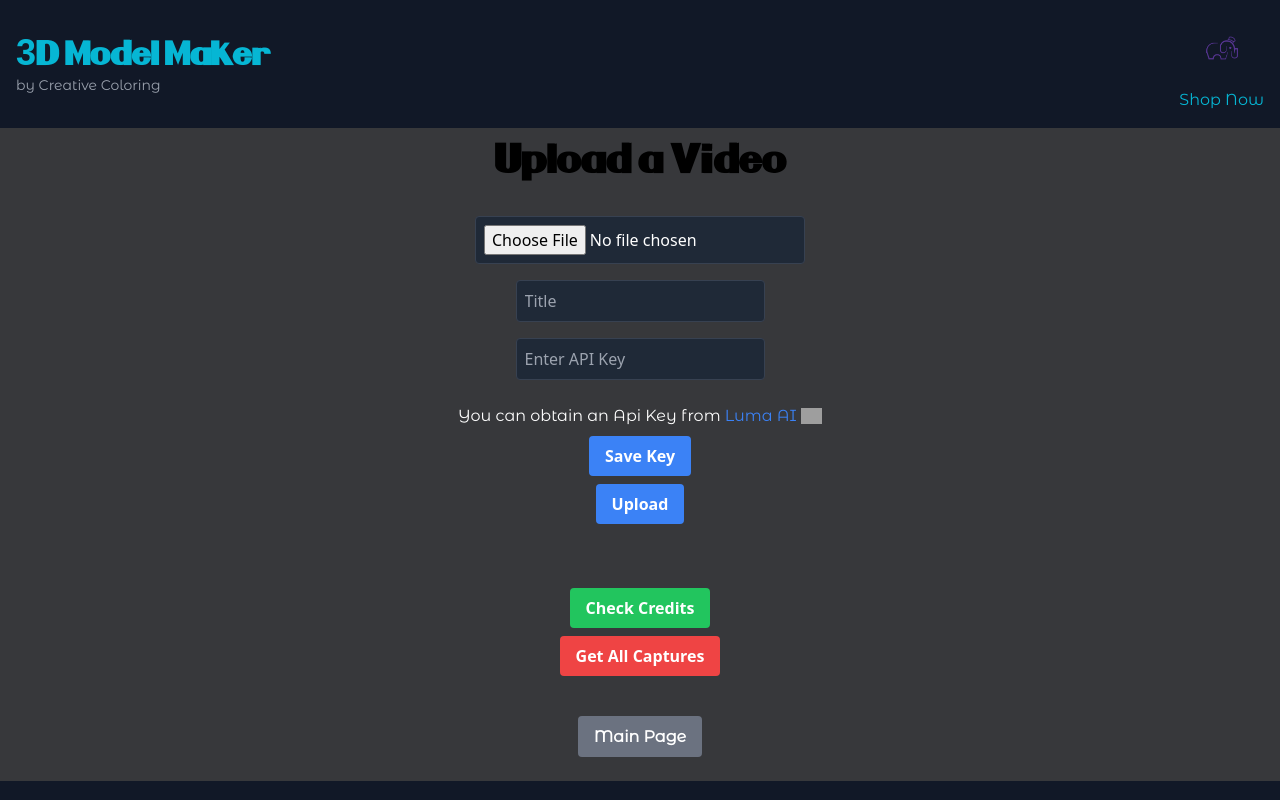
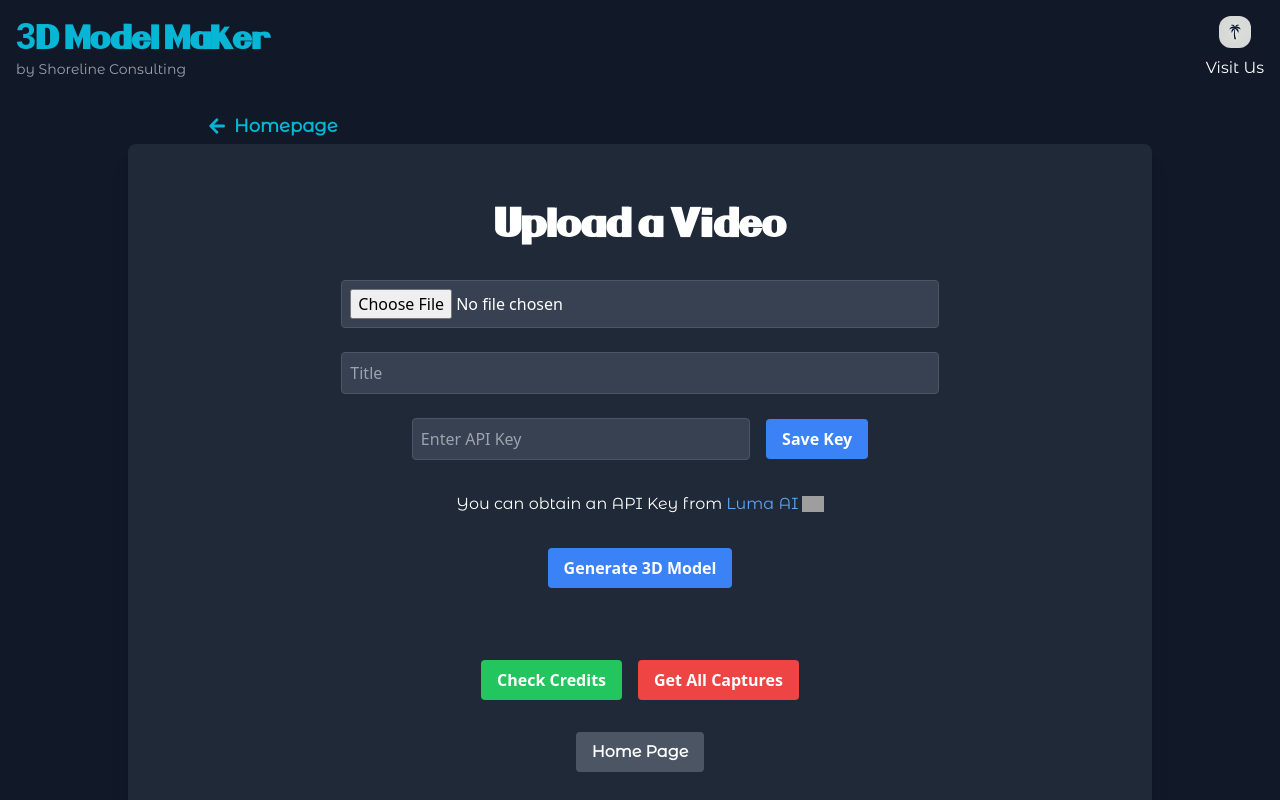
Before and after one commit to ryanhood10/AI3DModelMaker, a React (Create React App) app in the folder frontend/: page /another in a window 1280 px wide. Shown: the top 800 px of the page. Built offline with nearby package versions, Linux system fonts and the light colour scheme; grey boxes are pictures that could not be loaded.

Commit message:
styled frontend forms and added better error handling on backend

```diff
--- a/frontend/src/components/AnotherPage.jsx
+++ b/frontend/src/components/AnotherPage.jsx
@@ -1,7 +1,7 @@
 import React, { useState, useEffect } from 'react';
 import axios from 'axios';
-import { Link } from 'react-router-dom';
-import LumaLogo from '../assets/LumaAILogo.png'
+import {  FaArrowLeft } from 'react-icons/fa'; // Importing relevant icons
+import { Link } from 'react-router-dom';import LumaLogo from '../assets/LumaAILogo.png'
 
 function AnotherPage() {
   const [file, setFile] = useState(null);
@@ -191,34 +191,47 @@ function AnotherPage() {
   const paginate = (pageNumber) => setCurrentPage(pageNumber);
 
   return (
-    <div className="container mx-auto p-4">
-      <h1 className="text-4xl font-bold mb-8 text-center">Upload a Video</h1>
-      <div className="flex flex-col items-center">
-        <input type="file" onChange={handleFileChange} className="mb-4 p-2 border border-gray-700 rounded bg-gray-800 text-white" />
+    <div className="bg-gray-900 min-h-screen py-12 relative">
+        {/* Homepage Link with Arrow */}
+        <Link
+        to="/"
+        className="absolute top-4 left-52 flex items-center text-cyan-500 hover:text-cyan-300 transition duration-300 text-lg font-bold"
+      >
+        <FaArrowLeft className="mr-2" />
+        Homepage
+      </Link>
+      <div className="max-w-5xl mx-auto bg-gray-800 p-8 md:p-16 rounded-lg shadow-xl relative">
+        {/* Header */}
+        <h1 className="text-4xl font-bold mb-8 text-center text-white">Upload a Video</h1>
+
+        {/* Upload Form */}
+        <div className="flex flex-col items-center space-y-6">
+          <input
+            type="file"
+            onChange={handleFileChange}
+            className="w-full md:w-2/3 p-2 border border-gray-600 rounded bg-gray-700 text-white"
+          />
           <input
             type="text"
             placeholder="Title"
             value={title}
             onChange={handleTitleChange}
-          className="mb-4 p-2 border border-gray-700 rounded bg-gray-800 text-white"
+            className="w-full md:w-2/3 p-2 border border-gray-600 rounded bg-gray-700 text-white"
           />
+         <div className="grid grid-cols-4 gap-4 items-center">
   <input
     type="text"
     placeholder="Enter API Key"
     value={apiKey}
     onChange={handleApiKeyChange}
-          className="mb-4 p-2 border border-gray-700 rounded bg-gray-800 text-white"
+    className="col-span-3 w-full p-2 border border-gray-600 rounded bg-gray-700 text-white justify-self-start"
   />
- <p className='flex p-2 text-white items-center'>
-        You can obtain an Api Key from
-        <a href='https://lumalabs.ai/' className='flex text-blue-500 hover:text-blue-700 items-center ml-1'>
-          Luma AI
-          <img className="h-4 ml-1" src={LumaLogo} alt="Luma Logo"/>
-        </a>
-      </p>
+
+  {/* Save/Delete Key Buttons */}
+  <div className="col-span-1  flex justify-end">
     <button
       onClick={() => localStorage.setItem('api_key', apiKey)}
-          className="bg-blue-500 hover:bg-blue-700 text-white font-bold py-2 px-4 rounded mb-2"
+      className="bg-blue-500 hover:bg-blue-600 text-white font-bold py-2 px-4 rounded"
     >
       {localStorage.getItem('api_key') ? 'Change Key' : 'Save Key'}
     </button>
@@ -228,39 +241,61 @@ function AnotherPage() {
           localStorage.removeItem('api_key');
           setApiKey('');
         }}
-            className="bg-red-500 hover:bg-red-700 text-white font-bold py-2 px-4 rounded mb-2"
+        className="bg-red-500 hover:bg-red-600 text-white font-bold py-2 px-4 rounded"
       >
         Delete Key
       </button>
     )}
-        <button onClick={handleUpload} className="bg-blue-500 hover:bg-blue-700 text-white font-bold py-2 px-4 rounded mb-2">
-          Upload
+  </div>
+</div>
+
+
+          <p className="flex p-2 text-white items-center">
+            You can obtain an API Key from
+            <a href="https://lumalabs.ai/" className="text-blue-400 hover:text-blue-600 ml-1 flex items-center">
+              Luma AI
+              <img className="h-4 ml-1" src={LumaLogo} alt="Luma Logo" />
+            </a>
+          </p>
+
+
+
+          {/* Upload Button */}
+          <button onClick={handleUpload} className="bg-blue-500 hover:bg-blue-600 text-white font-bold py-2 px-4 rounded">
+            Generate 3D Model
           </button>
+
           {loading && (
-          <div className="mt-4">
-            <div className="w-full bg-gray-200 rounded-full">
+            <div className="w-full max-w-md mt-4">
+              <div className="w-full bg-gray-700 rounded-full">
                 <div className="bg-blue-500 text-xs font-medium text-blue-100 text-center p-1 leading-none rounded-full" style={{ width: '100%' }}>
                   Uploading...
                 </div>
               </div>
             </div>
           )}
-        <p className="mt-4 text-center">{message}</p>
-        {/* <p className="mt-4 text-center">{status}</p> */}
-        <p className="mt-4 text-center">{credits}</p>
-        <br />
-        <button onClick={checkCredits} className="bg-green-500 hover:bg-green-700 text-white font-bold py-2 px-4 rounded mb-2">
+
+          {/* Status Messages */}
+          <p className="mt-4 text-center text-gray-400">{message}</p>
+          <p className="mt-4 text-center text-gray-400">{credits}</p>
+
+          {/* Check Credits / Get All Captures */}
+          <div className="flex space-x-4 mt-4">
+            <button onClick={checkCredits} className="bg-green-500 hover:bg-green-600 text-white font-bold py-2 px-4 rounded">
               Check Credits
             </button>
-        <button onClick={getAllCaptures} className="bg-red-500 hover:bg-red-700 text-white font-bold py-2 px-4 rounded mb-2">
+            <button onClick={getAllCaptures} className="bg-red-500 hover:bg-red-600 text-white font-bold py-2 px-4 rounded">
               Get All Captures
             </button>
+          </div>
+
+          {/* Captures Display */}
           {captures.length > 0 && (
-          <div className="mt-4 w-full">
-            <h2 className="text-2xl font-bold mb-4 text-center">All Captures</h2>
+            <div className="w-full mt-8">
+              <h2 className="text-2xl font-bold mb-4 text-center text-white">All Captures</h2>
               <div className="grid grid-cols-1 md:grid-cols-2 lg:grid-cols-3 gap-4">
                 {currentCaptures.map((capture, index) => (
-                <div key={index} className="bg-gray-800 p-4 rounded-lg shadow-lg">
+                  <div key={index} className="bg-gray-700 p-4 rounded-lg shadow-lg">
                     <h3 className="text-xl font-bold text-white">{capture.title}</h3>
                     <p className="text-gray-400"><strong>Slug:</strong> {capture.slug}</p>
                     <p className="text-gray-400"><strong>Status:</strong> {capture.status}</p>
@@ -273,7 +308,7 @@ function AnotherPage() {
                         <p className="text-gray-400"><strong>Current Stage:</strong> {capture.latestRun.currentStage}</p>
                       </div>
                     )}
-                  <button onClick={() => downloadCapture(capture.slug)} className="bg-purple-500 hover:bg-purple-700 text-white font-bold py-2 px-4 rounded mt-4">
+                    <button onClick={() => downloadCapture(capture.slug)} className="bg-purple-500 hover:bg-purple-600 text-white font-bold py-2 px-4 rounded mt-4">
                       Download
                     </button>
                   </div>
@@ -284,7 +319,7 @@ function AnotherPage() {
                   <button
                     key={index}
                     onClick={() => paginate(index + 1)}
-                  className={`mx-1 px-3 py-1 rounded ${currentPage === index + 1 ? 'bg-blue-500 text-white' : 'bg-gray-700 text-gray-300'}`}
+                    className={`mx-1 px-3 py-1 rounded ${currentPage === index + 1 ? 'bg-blue-500 text-white' : 'bg-gray-600 text-gray-300'}`}
                   >
                     {index + 1}
                   </button>
@@ -292,28 +327,19 @@ function AnotherPage() {
               </div>
             </div>
           )}
-        {/* {slugs.length > 0 && (
-          <>
-            {slugs.map((slug, index) => (
-              <div key={index} className="flex flex-col items-center mt-4">
-                <button onClick={() => checkStatus(slug)} className="bg-yellow-500 hover:bg-yellow-700 text-white font-bold py-2 px-4 rounded mb-2">
-                  Check Status ({slug})
+        </div>
+
+        {/* Back to Main Page */}
+        <div className="mt-8 flex justify-center">
+          <Link to="/">
+            <button className="bg-gray-600 hover:bg-gray-700 text-white font-bold py-2 px-4 rounded">
+              Home Page
             </button>
-                <button onClick={() => downloadCapture(slug)} className="bg-purple-500 hover:bg-purple-700 text-white font-bold py-2 px-4 rounded mb-2">
-                  Download Capture ({slug})
-                </button>
+          </Link>
         </div>
-            ))}
-          </>
-        )} */}
-      </div>
-      <div className="mt-8 flex flex-col items-center">
-        <button className="bg-gray-500 hover:bg-gray-700 text-white font-bold py-2 px-4 rounded mb-2">
-          <Link to="/">Main Page</Link>
-        </button>
       </div>
     </div>
   );
-}
+};
 
 export default AnotherPage;
--- a/frontend/src/components/BestPractices.jsx
+++ b/frontend/src/components/BestPractices.jsx
@@ -1,45 +1,51 @@
 import React, { useState } from 'react';
+import { FaChevronDown, FaChevronUp, FaCamera, FaCog, FaImage, FaCogs, FaArrowLeft } from 'react-icons/fa'; // Importing relevant icons
+import { Link } from 'react-router-dom';
 
 const sections = [
   {
     title: "Capture Process",
+    icon: <FaCamera className="text-cyan-500 mr-2" />,
     content: (
-      <ul className="list-disc list-inside">
-        <li><b>Capture speed:</b> Move the phone slowly and avoid rapid movements to prevent motion blur.</li>
-        <li><b>Scene coverage:</b> Capture the object or scene from as many unique viewpoints as possible. Move the phone around rather than rotating it from a stationary position. Use guided capture mode for better results.</li>
-        <li><b>Object size:</b> For guided captures, any object that can be easily viewed from all angles is suitable. For free-form captures, larger objects may be challenging to capture cleanly.</li>
-        <li><b>Object distance:</b> Keep the whole object in frame while scanning to provide more information about reflections and shape.</li>
-        <li><b>Object materials:</b> Avoid complex reflections, curved transparent objects, and large textureless surfaces. Most other materials work well.</li>
-        <li><b>Capture environment light level:</b> Ensure textures are identifiable. Lighting conditions will be baked in.</li>
-        <li><b>Moving objects:</b> Avoid movement in the scene during capture to prevent artifacts.</li>
+      <ul className="list-disc list-inside space-y-2">
+        <li><span className="font-bold text-cyan-400">Capture speed:</span> Move the phone slowly and avoid rapid movements to prevent motion blur.</li>
+        <li><span className="font-bold text-cyan-400">Scene coverage:</span> Capture the object or scene from as many unique viewpoints as possible. Move the phone around rather than rotating it from a stationary position.</li>
+        <li><span className="font-bold text-cyan-400">Object size:</span> For guided captures, any object that can be easily viewed from all angles is suitable.</li>
+        <li><span className="font-bold text-cyan-400">Object distance:</span> Keep the whole object in frame while scanning to provide more information about reflections and shape.</li>
+        <li><span className="font-bold text-cyan-400">Object materials:</span> Avoid complex reflections, curved transparent objects, and large textureless surfaces.</li>
+        <li><span className="font-bold text-cyan-400">Capture environment light level:</span> Ensure textures are identifiable. Lighting conditions will be baked in.</li>
+        <li><span className="font-bold text-cyan-400">Moving objects:</span> Avoid movement in the scene during capture to prevent artifacts.</li>
       </ul>
     ),
   },
   {
     title: "Camera Settings",
+    icon: <FaCog className="text-yellow-500 mr-2" />,
     content: (
-      <ul className="list-disc list-inside">
-        <li><b>Video setting gotchas:</b> Turn off video stabilization and avoid HDR video on iOS.</li>
-        <li><b>Exposure:</b> Use fixed exposure if possible, especially for outdoor scenes with varying lighting. Raw images can be used for higher quality.</li>
+      <ul className="list-disc list-inside space-y-2">
+        <li><span className="font-bold text-yellow-400">Video setting gotchas:</span> Turn off video stabilization and avoid HDR video on iOS.</li>
+        <li><span className="font-bold text-yellow-400">Exposure:</span> Use fixed exposure if possible, especially for outdoor scenes with varying lighting.</li>
       </ul>
     ),
   },
   {
     title: "Capture Formats",
+    icon: <FaImage className="text-green-500 mr-2" />,
     content: (
-      <ul className="list-disc list-inside">
-        <li><b>Image zips vs. videos:</b> Upload zips of photos for higher quality. Raw and HDR images are supported.</li>
-        <li><b>High-resolution images:</b> Avoid using >4k images.</li>
-        <li><b>360 camera and fisheye lens captures:</b> Use specific settings for fisheye or dual fisheye captures. Follow guidelines for naming and uploading.</li>
+      <ul className="list-disc list-inside space-y-2">
+        <li><span className="font-bold text-green-400">Image zips vs. videos:</span> Upload zips of photos for higher quality. Raw and HDR images are supported.</li>
+        <li><span className="font-bold text-green-400">High-resolution images:</span> Avoid using >4k images.</li>
+        <li><span className="font-bold text-green-400">360 camera and fisheye lens captures:</span> Use specific settings for fisheye or dual fisheye captures.</li>
       </ul>
     ),
   },
   {
     title: "Advanced Settings",
+    icon: <FaCogs className="text-purple-500 mr-2" />,
     content: (
-      <ul className="list-disc list-inside">
-        <li><b>Remove humans:</b> Removes all humans in the scene, useful for 360 captures and normal videos.</li>
-        <li><b>Custom pose:</b> Provide custom poses with specific parameters and a structured zip file.</li>
+      <ul className="list-disc list-inside space-y-2">
+        <li><span className="font-bold text-purple-400">Remove humans:</span> Removes all humans in the scene, useful for 360 captures and normal videos.</li>
+        <li><span className="font-bold text-purple-400">Custom pose:</span> Provide custom poses with specific parameters and a structured zip file.</li>
       </ul>
     ),
   },
@@ -53,17 +59,41 @@ const BestPractices = () => {
   };
 
   return (
-    <div className="max-w-4xl mx-auto p-4">
+    <div className="bg-gray-900 min-h-screen text-white py-12 px-6 relative">
+      {/* Homepage Link with Arrow */}
+      <Link
+        to="/"
+        className="absolute top-4 left-52 flex items-center text-cyan-500 hover:text-cyan-300 transition duration-300 text-lg font-bold"
+      >
+        <FaArrowLeft className="mr-2" />
+        Homepage
+      </Link>
+
+      <div className="max-w-4xl mx-auto space-y-6">
         {sections.map((section, index) => (
           <div key={index} className="mb-4">
-          <h2
-            className="text-xl font-bold cursor-pointer"
+            {/* Section Title with Icon and Chevron */}
+            <div
+              className={`flex justify-between items-center cursor-pointer bg-gray-800 px-4 py-3 rounded-lg hover:bg-gray-700 transition duration-300 ${
+                openSection === index ? 'border-l-4 border-cyan-500' : ''
+              }`}
               onClick={() => toggleSection(index)}
             >
-            {section.title}
-          </h2>
+              <div className="flex items-center">
+                {section.icon}
+                <h2 className="text-lg font-semibold">{section.title}</h2>
+              </div>
+              <div>
+                {openSection === index ? (
+                  <FaChevronUp className="text-cyan-500" />
+                ) : (
+                  <FaChevronDown className="text-cyan-500" />
+                )}
+              </div>
+            </div>
+            {/* Section Content */}
             {openSection === index && (
-            <div className="mt-2 bg-gray-100 p-4 rounded-lg shadow">
+              <div className="mt-2 bg-gray-800 p-4 rounded-lg shadow-lg transition-all duration-500 ease-in-out transform">
                 {section.content}
               </div>
             )}
@@ -72,7 +102,7 @@ const BestPractices = () => {
         <div className="text-center mt-8">
           <a
             href="https://docs.lumalabs.ai/MCrGAEukR4orR9"
-          className="text-blue-500 underline"
+            className="text-cyan-500 underline hover:text-cyan-400 transition duration-300"
             target="_blank"
             rel="noopener noreferrer"
           >
@@ -80,6 +110,7 @@ const BestPractices = () => {
           </a>
         </div>
       </div>
+    </div>
   );
 };
 
--- a/frontend/src/components/Header.jsx
+++ b/frontend/src/components/Header.jsx
@@ -1,5 +1,5 @@
 import React from 'react';
-import Logo from '../assets/ICON.png';
+import Logo from '../assets/PalmtreeLeftLogo.webp';
 import {Link} from 'react-router-dom';
 
 
@@ -9,20 +9,19 @@ const Header = () => {
       <div className="container mx-auto px-4 flex flex-col md:flex-row items-center justify-between">
         <div className="flex-1 text-center md:text-left mb-4 md:mb-0">
         <Link to="/" className="hover:cursor-pointer ">
-          <h1 className="text-3xl font-bold text-cyan-500 hover:text-cyan-900"><span className='font-custom text-4xl'>3</span>D Model Maker</h1>
-          </Link>
-          <p className="text-sm text-gray-400">by Creative Coloring</p>
+        <h1 className="text-3xl font-bold text-cyan-500 hover:text-cyan-900"><span className='font-custom text-4xl'>3</span>D Model Maker</h1>          </Link>
+          <p className="text-sm text-gray-400">by Shoreline Consulting</p>
         </div>
         <div className="flex flex-col items-center md:justify-end">
           <a href="https://creativecoloring.io/" target="_blank" rel="noopener noreferrer">
             <img
               src={Logo}
-              alt="Creative Coloring Logo"
-              className="h-16"
+              alt="Akira Web Solutions Logo"
+              className="h-8 rounded-xl"
             />
           </a>
-          <a href="https://creativecoloring.io/" target="_blank" rel="noopener noreferrer" className="mt-2 text-cyan-500 hover:text-cyan-300">
-            Shop Now
+          <a href="https://akirawebsolutions.com" target="_blank" rel="noopener noreferrer" className="mt-2 text-white hover:text-cyan-300">
+            Visit Us
           </a>
         </div>
       </div>
```
Also changed, not shown: frontend/src/assets/PalmtreeLeftLogo.webp (added), 1 other file (tests, documents, lock files or other folders). Lines whose indentation alone changed are shown as unchanged.
